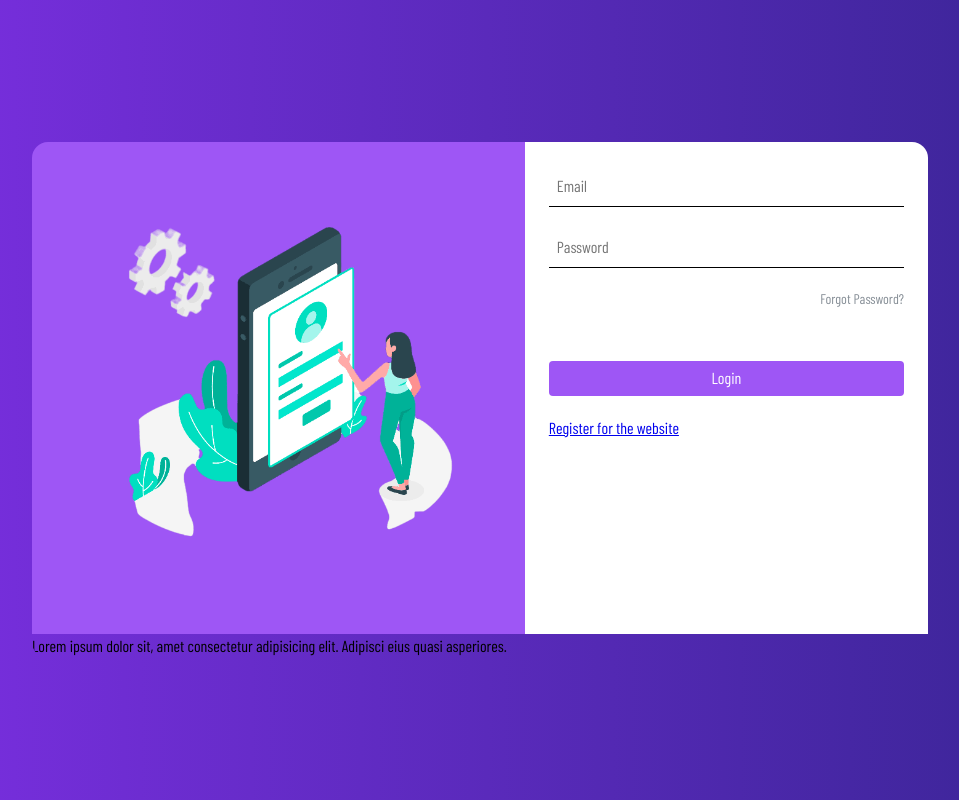
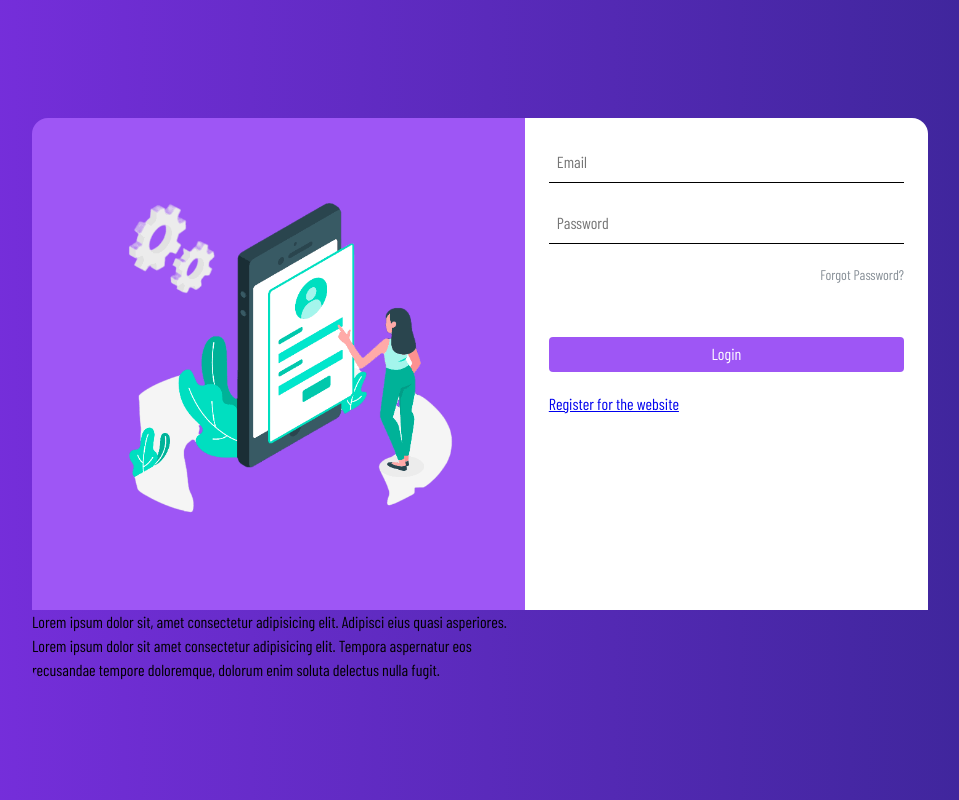
Before and after one commit to krutagna10/login-page, a React (Vite) app: page / in a window 1280 px wide. Shown: the whole page, without its empty margins (160-1119 px from the left). Built offline with nearby package versions, Linux system fonts and the light colour scheme.

Commit message:
second lorem

```diff
--- a/src/pages/Home/Home.jsx
+++ b/src/pages/Home/Home.jsx
@@ -14,7 +14,9 @@ function Home() {
           <LoginForm />
         </div>
         Lorem ipsum dolor sit, amet consectetur adipisicing elit. Adipisci eius
-        quasi asperiores.
+        quasi asperiores. Lorem ipsum dolor sit amet consectetur adipisicing
+        elit. Tempora aspernatur eos recusandae tempore doloremque, dolorum enim
+        soluta delectus nulla fugit.
       </div>
     </Layout>
   );
```
